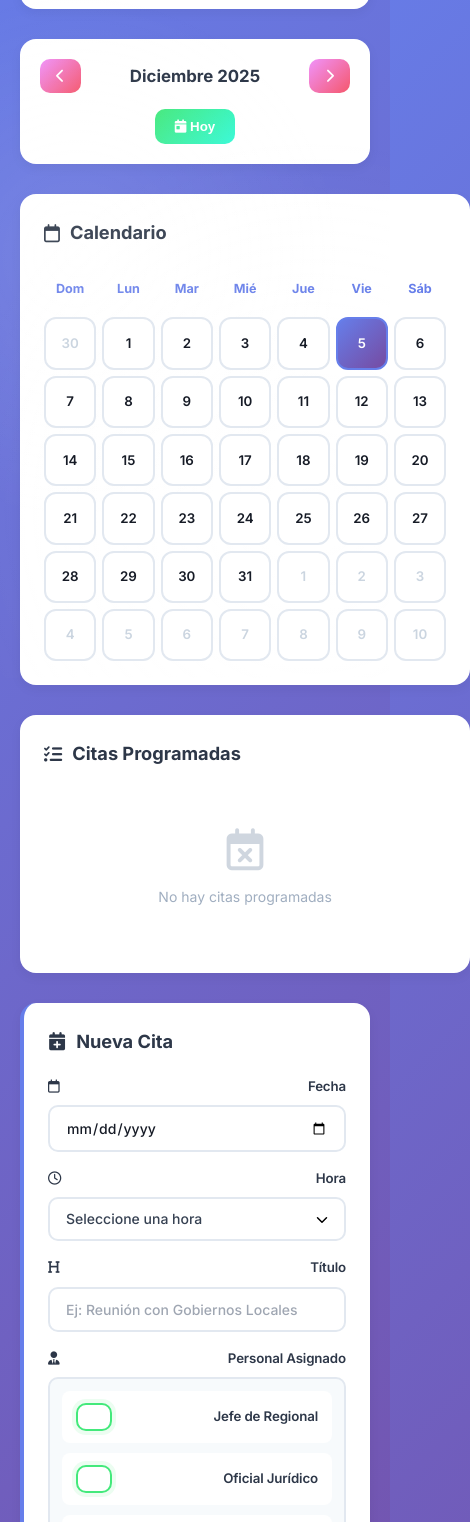
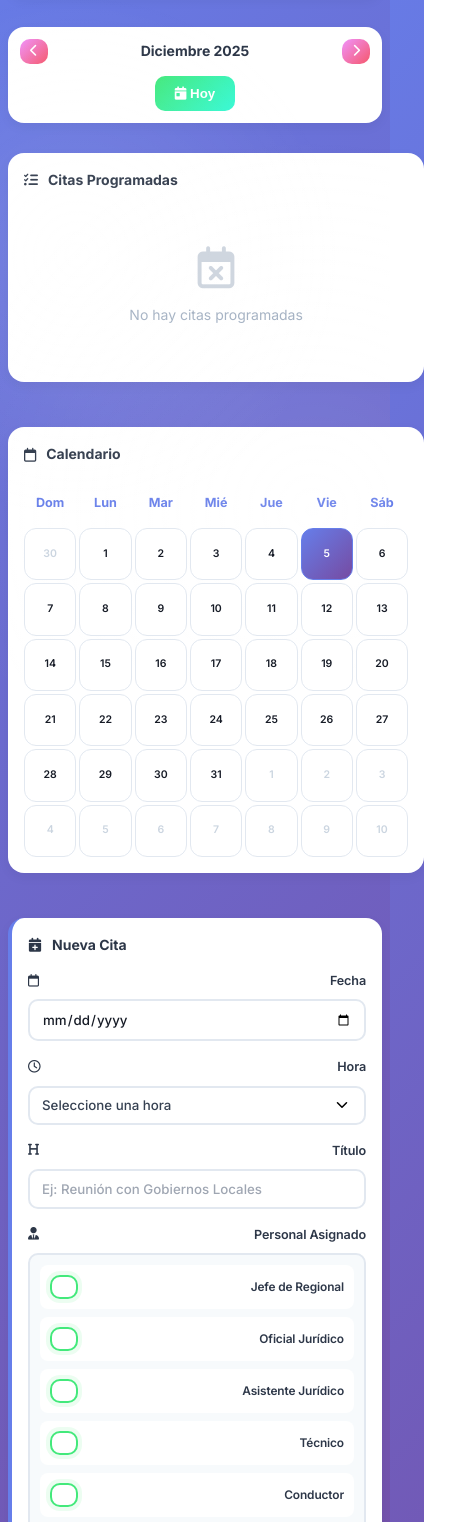
Before and after one commit to Semujeroccidente/dniescaner, a plain HTML site: page modules/agenda.html in a window 390 px wide. Shown: the part 166-1688 px from the top of the page, 470 px wide, since content can reach past the window. Drawn offline with Linux system fonts and the light colour scheme.

Commit message:
mejoras para celular

```diff
--- a/css/agenda.css
+++ b/css/agenda.css
@@ -395,12 +395,25 @@
     .agenda-grid {
         grid-template-columns: 1fr;
     }
+
+    .appointments-section {
+        order: -1;
+        /* Show appointments before calendar on tablets */
+    }
 }
 
 @media (max-width: 768px) {
+
+    /* Container adjustments */
+    .agenda-container {
+        padding: 10px;
+    }
+
+    /* Header adjustments */
     .calendar-header {
         flex-direction: column;
-        gap: 16px;
+        gap: 12px;
+        padding: 15px;
     }
 
     .calendar-navigation {
@@ -409,23 +422,168 @@
     }
 
     .calendar-navigation h2 {
-        font-size: 1.2rem;
+        font-size: 1.1rem;
         min-width: auto;
     }
 
+    .calendar-navigation button {
+        padding: 8px 12px;
+        font-size: 0.9rem;
+    }
+
+    /* Calendar adjustments */
     .calendar {
-        gap: 6px;
+        gap: 4px;
     }
 
     .calendar-day {
-        padding: 4px;
+        padding: 2px;
+        border-width: 1px;
     }
 
     .day-number {
-        font-size: 0.95rem;
+        font-size: 0.85rem;
     }
 
     .day-appointments {
         display: none;
     }
+
+    /* Section spacing */
+    .calendar-section,
+    .appointments-section,
+    .form-section {
+        padding: 16px;
+        margin-bottom: 15px;
+    }
+
+    .section-title {
+        font-size: 1.1rem;
+        margin-bottom: 15px;
+    }
+
+    /* Appointments list */
+    .appointment-item {
+        padding: 12px;
+    }
+
+    .appointment-time {
+        font-size: 0.85rem;
+    }
+
+    .appointment-title {
+        font-size: 0.95rem;
+    }
+
+    .appointment-description {
+        font-size: 0.85rem;
+    }
+
+    .appointment-actions {
+        flex-wrap: wrap;
+    }
+
+    .appointment-actions button {
+        flex: 1;
+        min-width: 120px;
+    }
+
+    /* Form adjustments */
+    .form-group label {
+        font-size: 0.9rem;
+    }
+
+    .form-group input,
+    .form-group textarea,
+    .form-group select {
+        padding: 10px 12px;
+        font-size: 0.95rem;
+    }
+
+    /* Checkbox group mobile optimization */
+    .checkbox-group {
+        padding: 10px;
+        gap: 8px;
+    }
+
+    .checkbox-label {
+        padding: 10px;
+    }
+
+    .checkbox-label span {
+        font-size: 0.9rem;
+    }
+
+    .checkbox-label input[type="checkbox"] {
+        width: 18px;
+        height: 18px;
+    }
+
+    /* Form actions */
+    .form-actions {
+        flex-direction: column;
+    }
+
+    .form-actions button {
+        width: 100%;
+        padding: 12px;
+        font-size: 0.95rem;
+    }
 }
+
+/* Extra small devices (phones in portrait) */
+@media (max-width: 480px) {
+    .agenda-container {
+        padding: 8px;
+    }
+
+    .calendar-header {
+        padding: 12px;
+    }
+
+    .calendar-navigation h2 {
+        font-size: 1rem;
+    }
+
+    .calendar-navigation button {
+        padding: 6px 10px;
+    }
+
+    .calendar {
+        gap: 3px;
+    }
+
+    .calendar-day {
+        padding: 1px;
+        font-size: 0.75rem;
+    }
+
+    .day-number {
+        font-size: 0.75rem;
+    }
+
+    .section-title {
+        font-size: 1rem;
+    }
+
+    .appointment-item {
+        padding: 10px;
+    }
+
+    .appointment-time,
+    .appointment-description {
+        font-size: 0.8rem;
+    }
+
+    .appointment-title {
+        font-size: 0.9rem;
+    }
+
+    .checkbox-label {
+        padding: 8px;
+    }
+
+    .checkbox-label span {
+        font-size: 0.85rem;
+    }
+}
```
